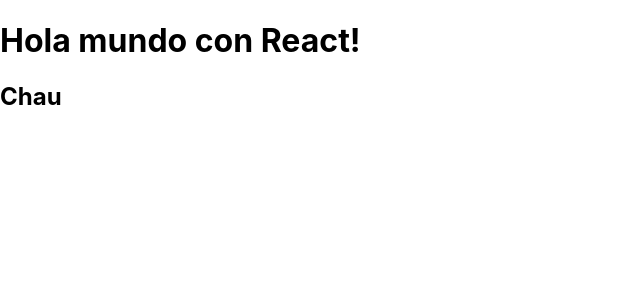
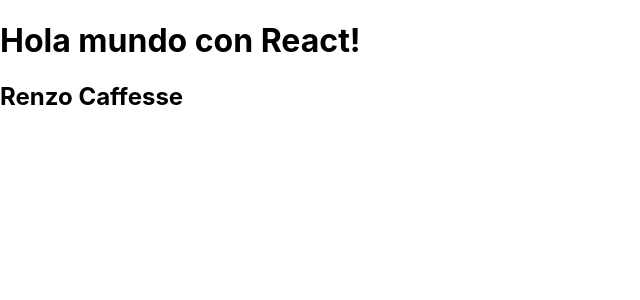
Before and after one commit to renzocaffesse/coder-react, a React (Create React App) app: page / in a window 1280 px wide. Shown: the top 300 px of the page, without its empty margins (0-640 px from the left). Built offline with nearby package versions, Linux system fonts and the light colour scheme.

Commit message:
Clase 1: Nobmbre del alumno agregado en el render

```diff
--- a/src/App.js
+++ b/src/App.js
@@ -4,7 +4,7 @@
   return (
     <>
       <h1>Hola mundo con React!</h1>
-      <h2>Chau</h2>
+      <h2>Renzo Caffesse</h2>
     </>
   );
 }
```
